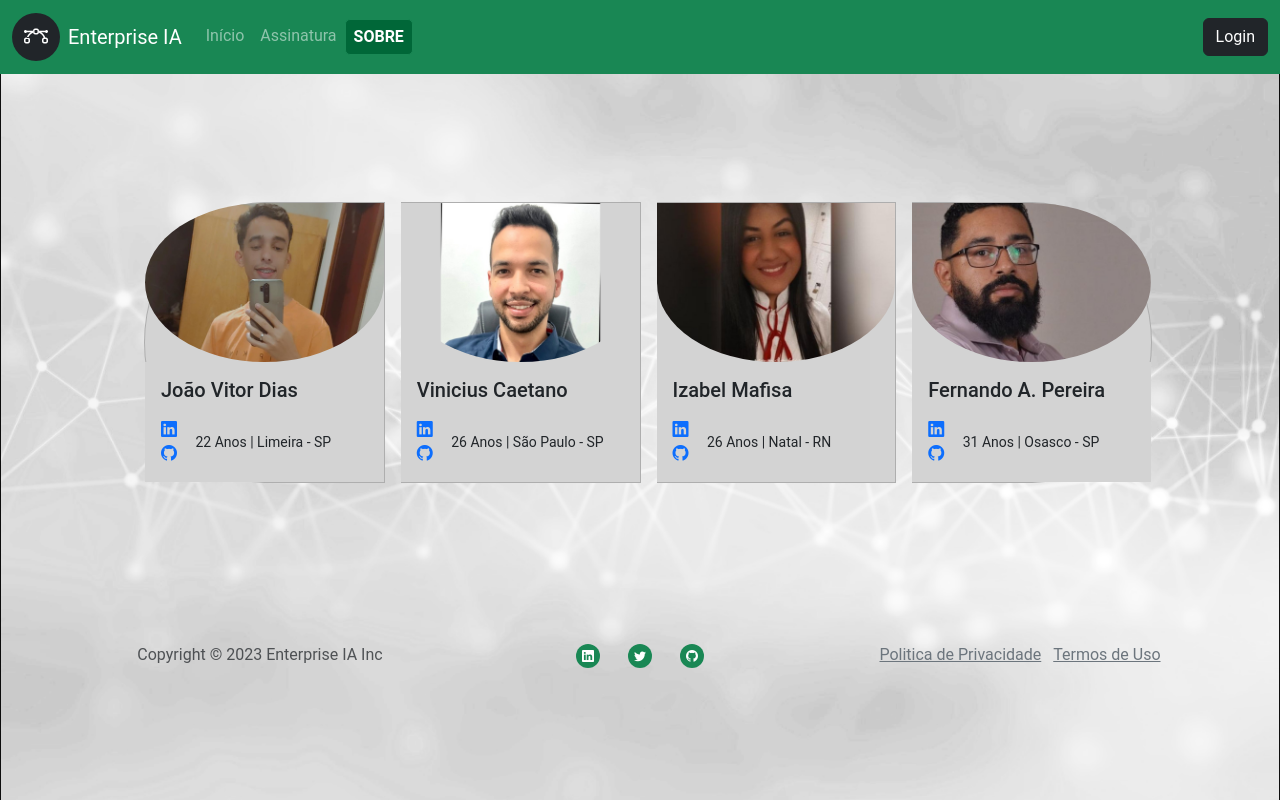
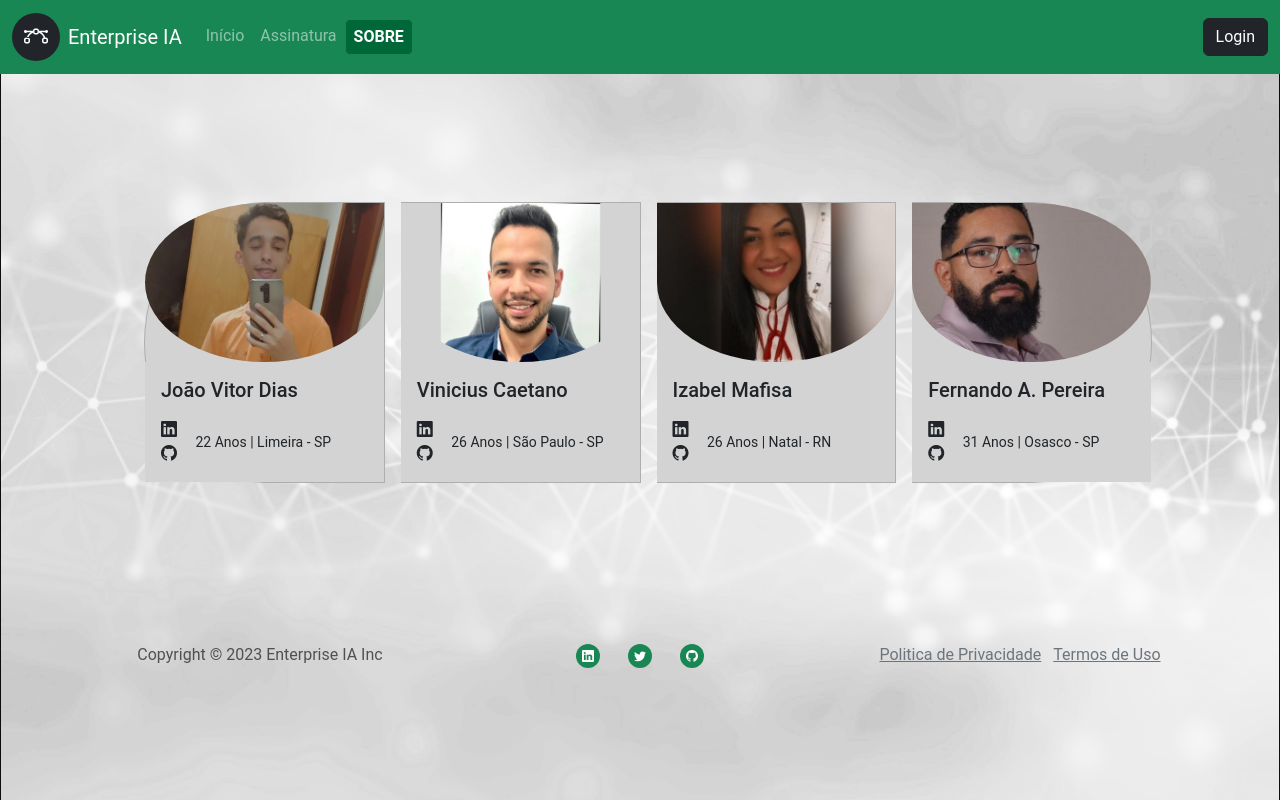
Before and after one commit to joaovitorevora/Resilia-PG2, a plain HTML site: page contato.html in a window 1280 px wide. Drawn offline with nearby package versions, Linux system fonts and the light colour scheme.

Commit message:
Tirando style dos links

```diff
--- a/assets/css/style.css
+++ b/assets/css/style.css
@@ -90,6 +90,7 @@ body {
 /* ====== Contato ====== */
 .card-group {
 	margin: 10%;
+	text-decoration: none;
 }
 .card-img-top{
 	border-radius: 50%;
@@ -111,3 +112,8 @@ body {
 	border-radius: 50%;
 	background-color: lightgray;
 }
+
+.linksContato{
+	text-decoration: none;
+	color: inherit;
+}
```
